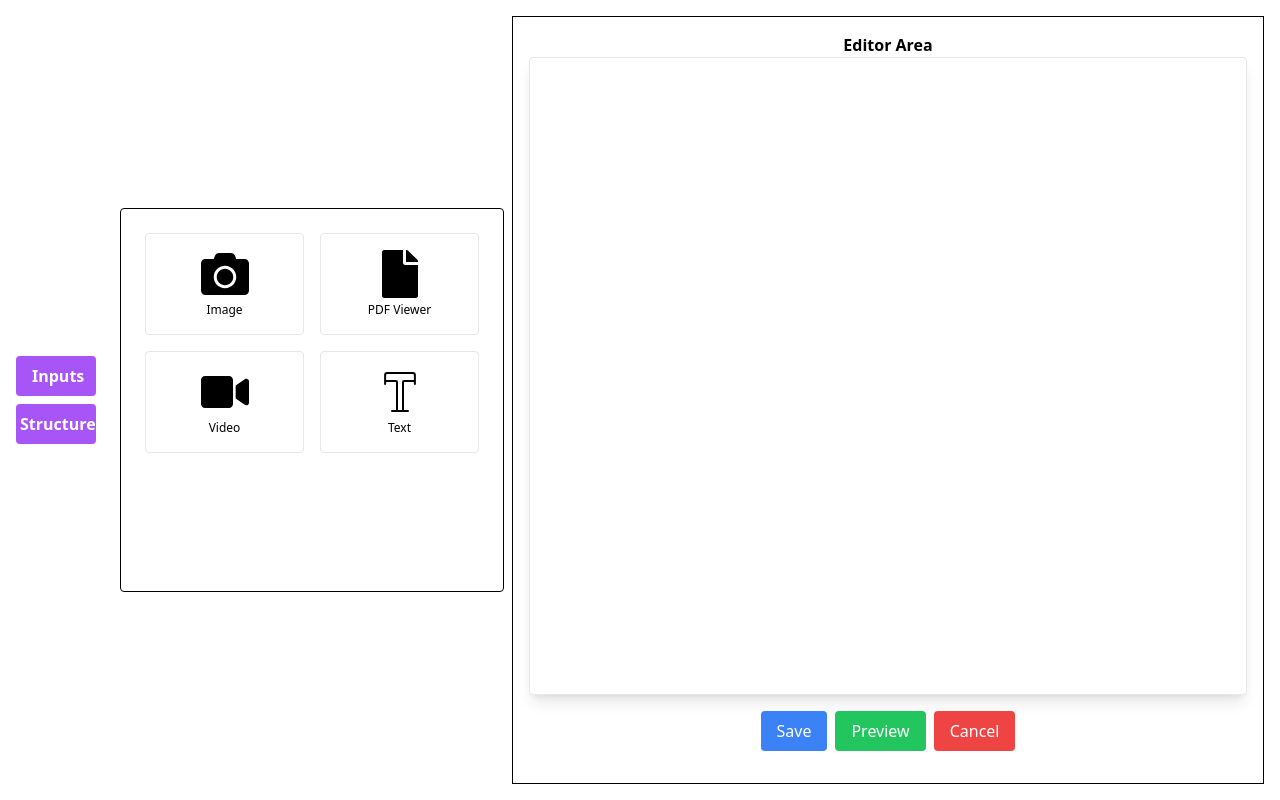
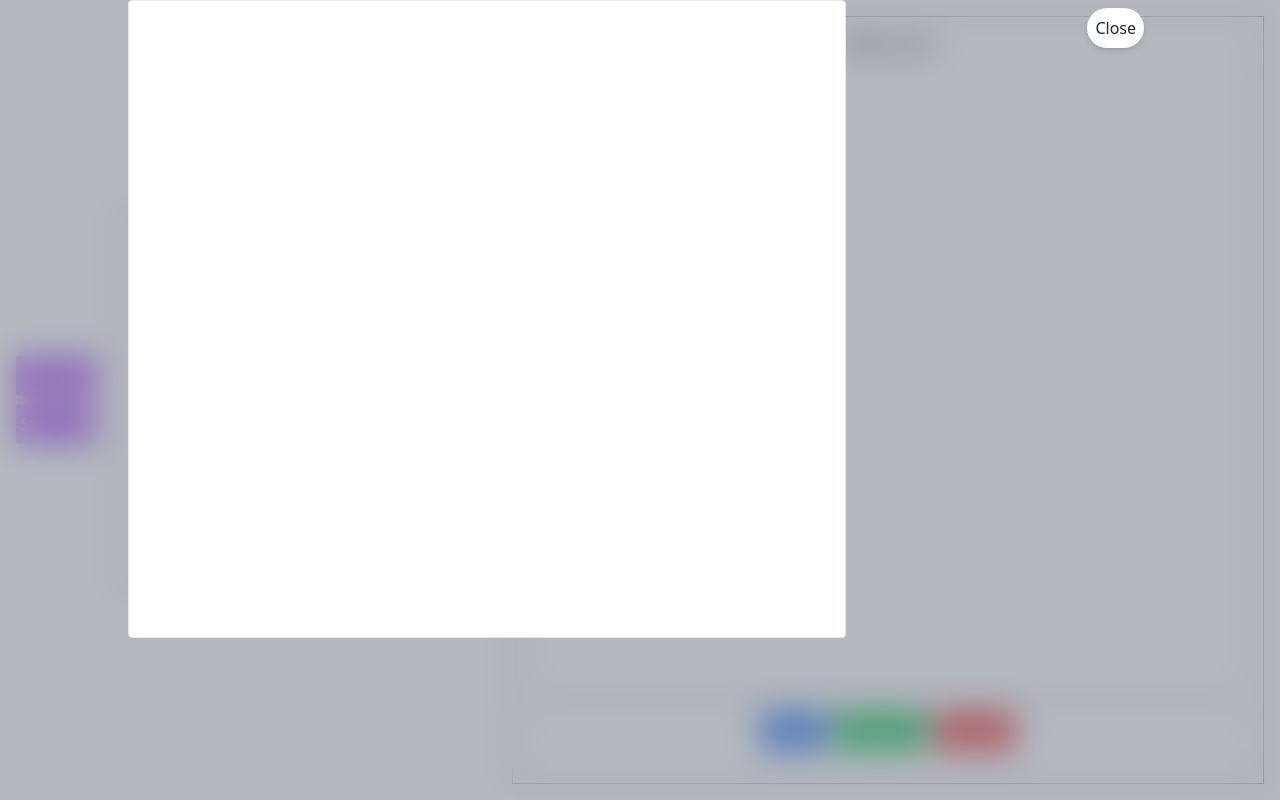
Before and after one commit to SaiHarshaVardhan-ez/ver3, a React (Create React App) app: page /interface in a window 1280 px wide. Both pictures are taken after a click on the button "Preview". Built offline with nearby package versions, Linux system fonts and the light colour scheme.

Commit message:
done till preview

```diff
--- a/package.json
+++ b/package.json
@@ -6,6 +6,7 @@
     "@testing-library/jest-dom": "^5.17.0",
     "@testing-library/react": "^13.4.0",
     "@testing-library/user-event": "^13.5.0",
+    "html-to-image": "^1.11.11",
     "react": "^18.3.1",
     "react-beautiful-dnd": "^13.1.1",
     "react-dnd": "^16.0.1",
--- a/src/components/Editor.jsx
+++ b/src/components/Editor.jsx
@@ -1,28 +1,82 @@
-import React from "react";
+import React, { useState, useRef } from "react";
 import RenderBlocks from "./editorComponents/RenderBlocks";
-import { Link } from "react-router-dom";
+import { useNavigate } from "react-router-dom";
+import * as htmlToImage from "html-to-image";
+import PreviewPopup from "./PreviewPopup";
+
 const Editor = ({ content = [], setContent }) => {
+  const [showPreview, setShowPreview] = useState(false);
+  const [previewImage, setPreviewImage] = useState(null);
+  const previewRef = useRef();
+  const navigate = useNavigate();
+
+  const handlePreview = () => {
+    htmlToImage
+      .toPng(previewRef.current)
+      .then(function (dataUrl) {
+        setShowPreview(true);
+        setPreviewImage(dataUrl);
+      })
+      .catch(function (error) {
+        console.error("Preview generation failed: ", error);
+      });
+  };
+
+  const handleSave = () => {
+    // Implement save functionality here
+    console.log("Saving content...");
+    // Example: You might want to update state or perform an API call
+  };
+
+  const closePreview = () => {
+    setShowPreview(false);
+    setPreviewImage(null);
+  };
+
   return (
-    <div className="p-4 flex flex-col w-full h-full items-center justify-center border border-black">
+    <div className={`p-4 flex flex-col w-full h-full items-center justify-center border border-black ${showPreview ? 'blur-bg' : ''}`}>
       <h2>
         <b>Editor Area</b>
       </h2>
-      <div className="w-full h-full bg-white p-2 shadow-lg border border-grey-200 overflow-auto rounded flex flex-col gap-4">
+      <div
+        ref={previewRef}
+        className="w-full h-full bg-white p-2 shadow-lg border border-gray-200 overflow-auto rounded flex flex-col gap-4"
+      >
         <RenderBlocks content={content} setContent={setContent} />
       </div>
       <div className="flex flex-row gap-2 p-4 rounded">
-        <button className="w-full bg-blue-500 text-white px-4 py-2 rounded hover:bg-blue-600">
+        <button
+          className="w-full bg-blue-500 text-white px-4 py-2 rounded hover:bg-blue-600"
+          onClick={handleSave}
+        >
           Save
         </button>
-        <button className="w-full bg-green-500 text-white px-4 py-2 rounded hover:bg-green-600">
+        <button
+          className="w-full bg-green-500 text-white px-4 py-2 rounded hover:bg-green-600"
+          onClick={handlePreview}
+        >
           Preview
         </button>
-        <Link to={"/"}>
-          <button className="w-full bg-red-500 text-white px-4 py-2 rounded hover:bg-red-600">
-            Cancel
-          </button>
-        </Link>
+        <button
+          className="w-full bg-red-500 text-white px-4 py-2 rounded hover:bg-red-600"
+          onClick={() => navigate("/")}
+        >
+          Cancel
+        </button>
       </div>
+      {showPreview && (
+        <div className="fixed top-0 left-0 w-full h-full flex items-center justify-center bg-opacity-50 bg-gray-500 backdrop-filter backdrop-blur-lg">
+          <div className="relative w-full max-w-screen-lg h-full">
+            <PreviewPopup imageSrc={previewImage} onClose={closePreview} />
+            <button
+              className="absolute top-2 right-2 bg-white text-gray-800 rounded-full p-2 shadow-md hover:bg-gray-200"
+              onClick={closePreview}
+            >
+              Close
+            </button>
+          </div>
+        </div>
+      )}
     </div>
   );
 };
--- /dev/null
+++ b/src/components/PreviewPopup.jsx
@@ -0,0 +1,13 @@
+import React from "react";
+
+const PreviewPopup = ({ imageSrc, onClose }) => {
+  return (
+    <div className="preview-popup">
+      <div className="preview-content">
+        <img src={imageSrc} alt="Preview" />
+      </div>
+    </div>
+  );
+};
+
+export default PreviewPopup;
```
Also changed, not shown: 1 other file (tests, documents, lock files or other folders).
